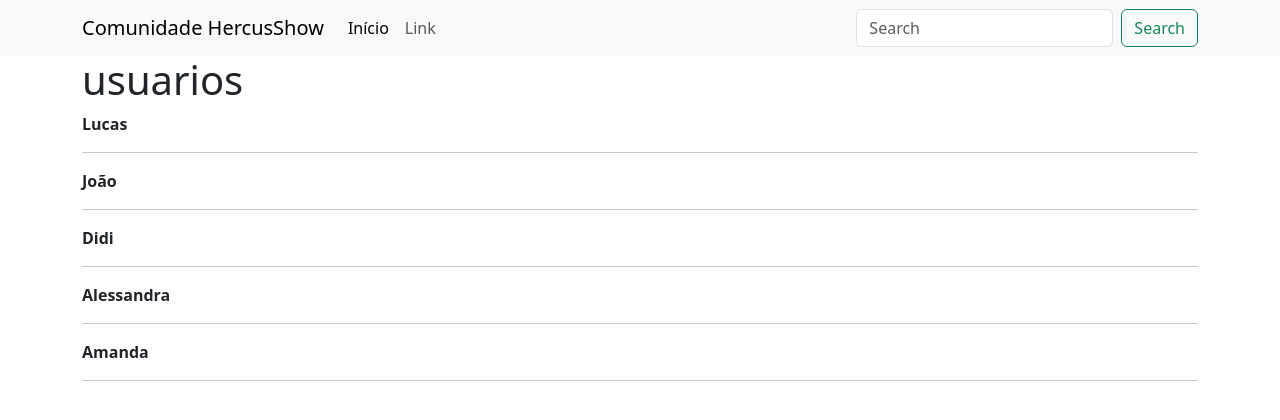
After one commit to Lucas-1234567890/flask-python, a Flask app: page /usuarios in a window 1280 px wide. The commit adds this page. Shown: the top 420 px of the page. Run offline with Flask 3, Linux system fonts and the light colour scheme.

Commit message:
feat: adiciona estrutura inicial do site com main.py e templates

```diff
--- a/main.py
+++ b/main.py
@@ -1,6 +1,8 @@
 from flask import Flask,render_template
 
 app = Flask(__name__)
+
+lista_usuarios = ['Lucas', 'João', 'Didi', 'Alessandra', 'Amanda']
 
 @app.route('/')
 def hello_world():
@@ -10,5 +12,10 @@ def hello_world():
 def contato():
     return render_template('contato.html')
 
+@app.route('/usuarios')
+def usuarios():
+
+    return render_template('usuarios.html', lista_usuarios=lista_usuarios)
+
 if __name__ == '__main__':
     app.run(debug=True)
--- a/templates/base.html
+++ b/templates/base.html
@@ -1,17 +1,69 @@
 <!DOCTYPE html>
 <html lang="pt-br">
-<head>
-    <meta charset="UTF-8">
-    <meta name="viewport" content="width=device-width, initial-scale=1.0">
-    <title>Meu site</title>
-    <link href="https://cdn.jsdelivr.net/npm/bootstrap@5.3.7/dist/css/bootstrap.min.css" rel="stylesheet" integrity="sha384-LN+7fdVzj6u52u30Kp6M/trliBMCMKTyK833zpbD+pXdCLuTusPj697FH4R/5mcr" crossorigin="anonymous">
-    {% block head %}
-    {% endblock %}
-</head>
-<body>
-    {% block body %}
-    {% endblock %}
+    <head>
+        <meta charset="UTF-8" />
+        <meta name="viewport" content="width=device-width, initial-scale=1.0" />
+        <title>Meu site</title>
+        <link
+            href="https://cdn.jsdelivr.net/npm/bootstrap@5.3.7/dist/css/bootstrap.min.css"
+            rel="stylesheet"
+            integrity="sha384-LN+7fdVzj6u52u30Kp6M/trliBMCMKTyK833zpbD+pXdCLuTusPj697FH4R/5mcr"
+            crossorigin="anonymous"
+        />
+        {% block head %} {% endblock %}
+    </head>
+    <body>
+        <nav class="navbar navbar-expand-lg navbar-light bg-light">
+            <div class="container-fluid container">
+                <a class="navbar-brand" href="#">Comunidade HercusShow</a>
+                <button
+                    class="navbar-toggler"
+                    type="button"
+                    data-bs-toggle="collapse"
+                    data-bs-target="#navbarSupportedContent"
+                    aria-controls="navbarSupportedContent"
+                    aria-expanded="false"
+                    aria-label="Toggle navigation"
+                >
+                    <span class="navbar-toggler-icon"></span>
+                </button>
+                <div
+                    class="collapse navbar-collapse"
+                    id="navbarSupportedContent"
+                >
+                    <ul class="navbar-nav me-auto mb-2 mb-lg-0">
+                        <li class="nav-item">
+                            <a
+                                class="nav-link active"
+                                aria-current="page"
+                                href="#"
+                                >Início</a
+                            >
+                        </li>
+                        <li class="nav-item">
+                            <a class="nav-link" href="#">Link</a>
+                        </li>
+                    </ul>
+                    <form class="d-flex">
+                        <input
+                            class="form-control me-2"
+                            type="search"
+                            placeholder="Search"
+                            aria-label="Search"
+                        />
+                        <button class="btn btn-outline-success" type="submit">
+                            Search
+                        </button>
+                    </form>
+                </div>
+            </div>
+        </nav>
 
-    <script src="https://cdn.jsdelivr.net/npm/bootstrap@5.3.7/dist/js/bootstrap.bundle.min.js" integrity="sha384-ndDqU0Gzau9qJ1lfW4pNLlhNTkCfHzAVBReH9diLvGRem5+R9g2FzA8ZGN954O5Q" crossorigin="anonymous"></script>
-</body>
+        {% block body %} {% endblock %}
+        <script
+            src="https://cdn.jsdelivr.net/npm/bootstrap@5.3.7/dist/js/bootstrap.bundle.min.js"
+            integrity="sha384-ndDqU0Gzau9qJ1lfW4pNLlhNTkCfHzAVBReH9diLvGRem5+R9g2FzA8ZGN954O5Q"
+            crossorigin="anonymous"
+        ></script>
+    </body>
 </html>
--- /dev/null
+++ b/templates/usuarios.html
@@ -0,0 +1,15 @@
+{% extends 'base.html'%}
+
+{% block body %}
+
+<div class="container">
+    <h1>usuarios</h1>
+    {% for usuario in lista_usuarios%}
+        <strong>{{usuario}}</strong>
+        <hr>
+    {% endfor %}
+
+</div>
+
+
+{% endblock %}
```
